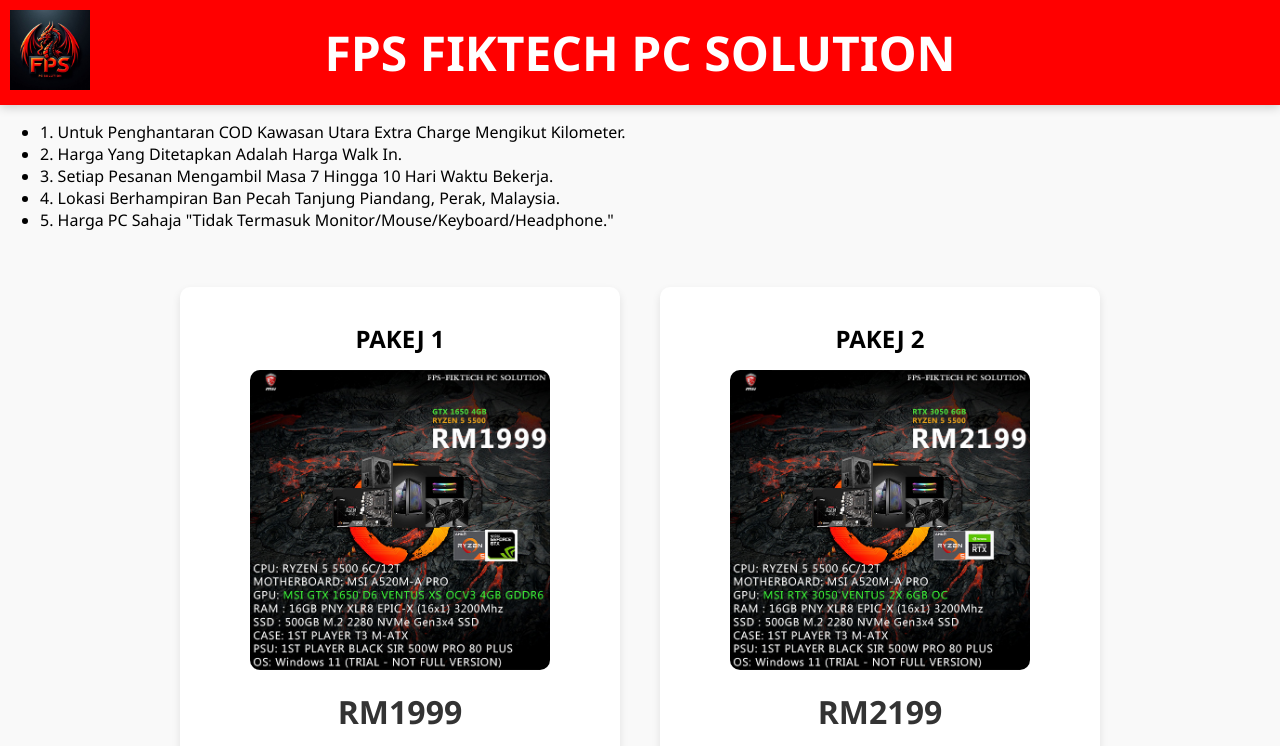
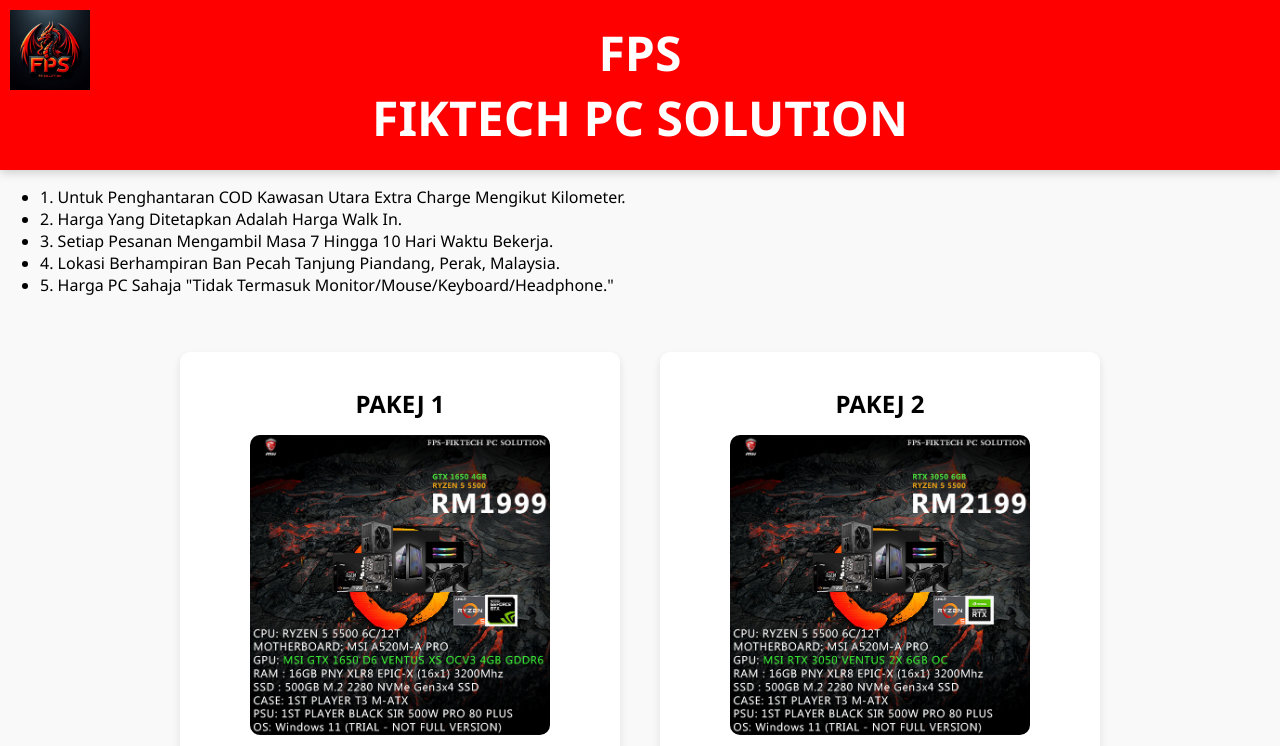
Before and after one commit to Pikachu566/Official_Website-FPS-FIKTECH-PC-SOLUTION, a plain HTML site: page index.html in a window 1280 px wide. Shown: the top 746 px of the page. Drawn offline with Linux system fonts and the light colour scheme.

Commit message:
Update index.html

```diff
--- a/index.html
+++ b/index.html
@@ -94,7 +94,8 @@
 
 <header>
     <img src="FPS.jpg" alt="Logo FPS"> <!-- Logo di bahagian header -->
-    <h1>FPS FIKTECH PC SOLUTION</h1>
+    <h1>FPS</h1>
+	<h1>FIKTECH PC SOLUTION</h1>
 </header>
 
     <ul class="info-list">
```
